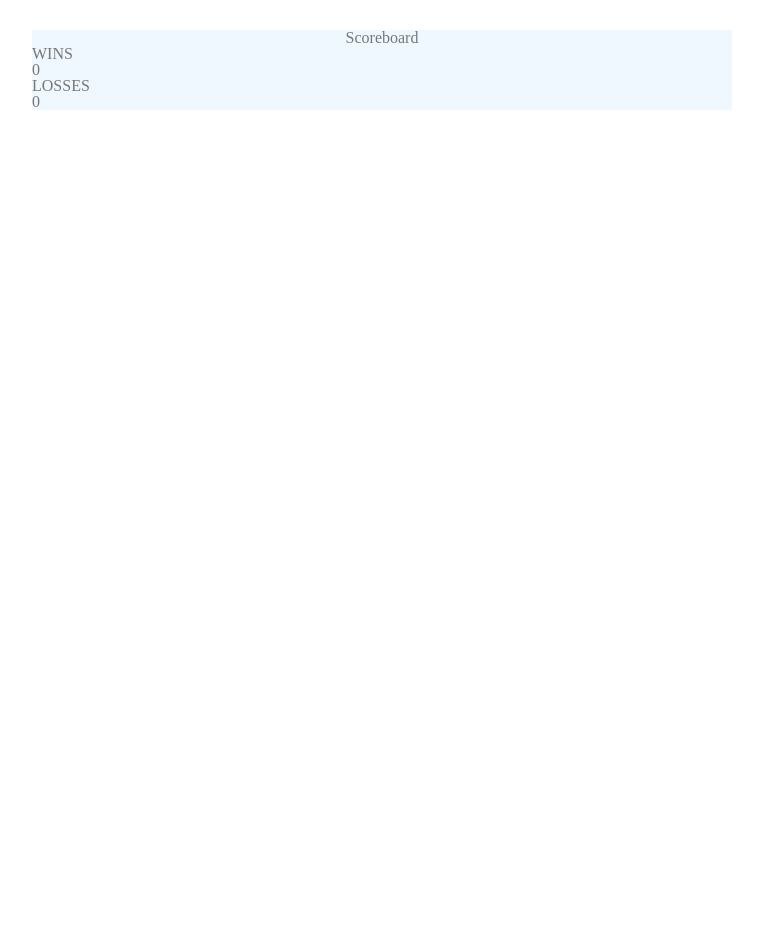
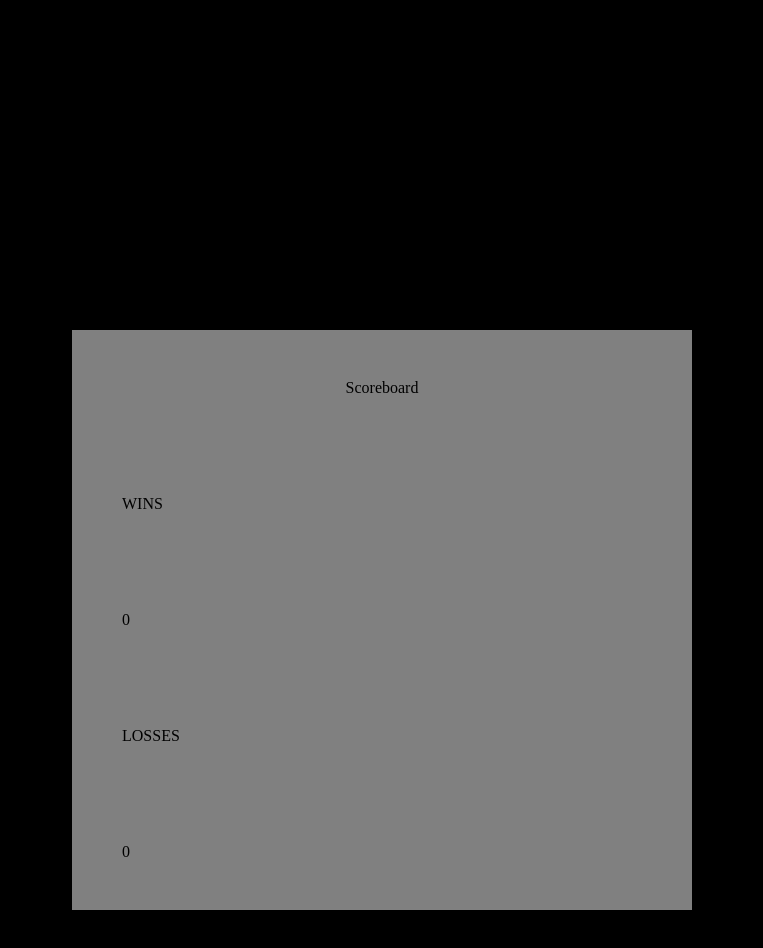
Before and after one commit to Mouajerry/wordguessgame, a plain HTML site: page index.html in a window 1280 px wide. Shown: the whole page, without its empty margins (258-1021 px from the left). Before the commit the page ends 800 px from the top, so only its background shows below. Drawn offline with Linux system fonts and the light colour scheme.

Commit message:
adding pictures

```diff
--- a/assets/css/style.css
+++ b/assets/css/style.css
@@ -5,14 +5,15 @@ h2 {
 }
 
 .container {
-    padding: 30px;
-    background: #ffffff;
-    color: #777777;
+    padding: 330px;
+    background: #000000;
+    color: #000000;
     margin: auto;
     max-width: 700px;
     max-height: 500px;
 }
+.col.shadow-lg.p-3.mb-5.rounded {
+    Padding: 50px;
+    background-color: #808080;
 
-.col.shadow-lg.p-3.mb-5.rounded {
-    background-color: aliceblue;
  }
```
Also changed, not shown: index.html (+1 -0 lines), assets/images/blackcar.jfif (added), assets/images/redcar.jfif (added).
